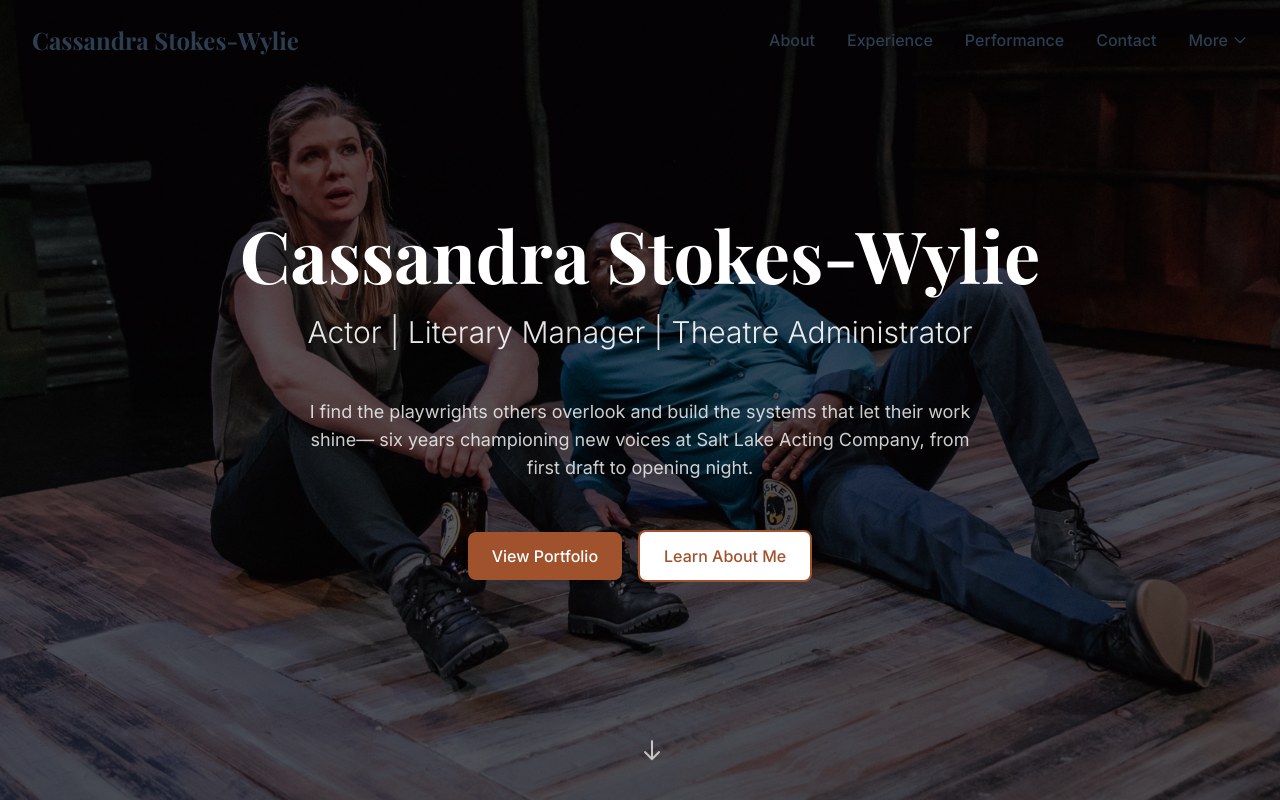
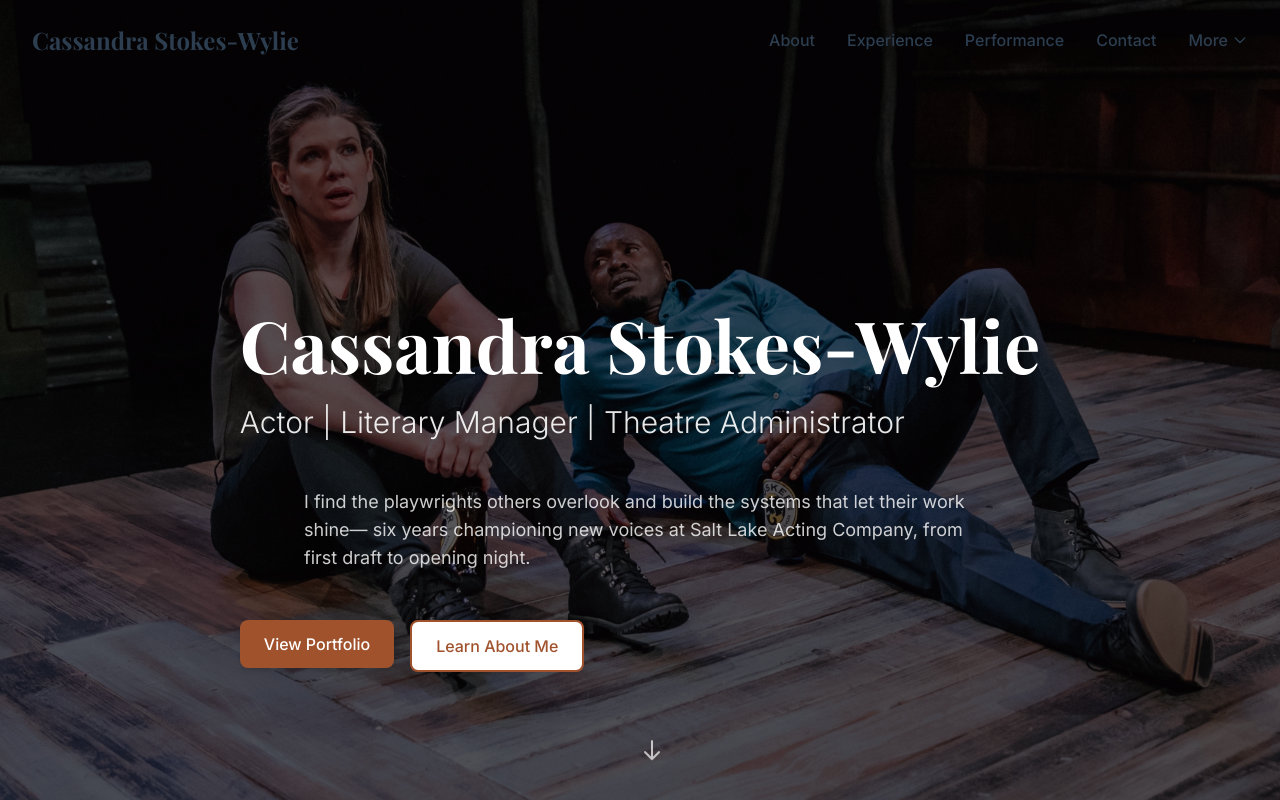
Before and after one commit to topher416/cstokeswylie, a React (Vite) app: page / in a window 1280 px wide. Shown: the top 800 px of the page. Built offline with nearby package versions, Linux system fonts and the light colour scheme.

Commit message:
style(hero): left-align and move copy lower with padding

```diff
--- a/src/components/Hero.jsx
+++ b/src/components/Hero.jsx
@@ -35,7 +35,7 @@ const Hero = () => {
   };
 
   return (
-    <section className="relative min-h-screen flex items-center justify-center overflow-hidden">
+    <section className="relative min-h-screen flex items-end justify-start overflow-hidden p-4 md:p-8 lg:p-12 pb-24">
       {/* Rotating Background Images */}
       {heroImages.map((image, index) => (
         <div
@@ -54,8 +54,8 @@ const Hero = () => {
       {/* Dark Overlay for Text Readability */}
       <div className="absolute inset-0 bg-black/60"></div>
 
-      <div className="relative section-container text-center z-10">
-        <div className="max-w-4xl mx-auto">
+      <div className="relative section-container text-left z-10 max-w-4xl">
+        <div>
 
           <h1 className="text-4xl md:text-6xl lg:text-7xl font-bold mb-4 md:mb-6 text-white">
             Cassandra Stokes-Wylie
@@ -70,7 +70,7 @@ const Hero = () => {
             six years championing new voices at Salt Lake Acting Company, from first draft to opening night.
           </p>
 
-          <div className="flex flex-col sm:flex-row gap-4 justify-center items-center">
+          <div className="flex flex-col sm:flex-row gap-4 justify-start items-start">
             <button
               onClick={() => scrollToSection('portfolio')}
               className="btn-primary w-full sm:w-auto"
```
